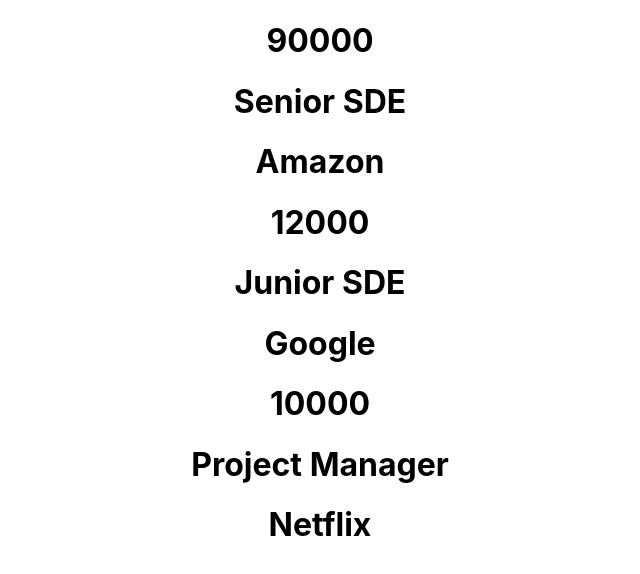
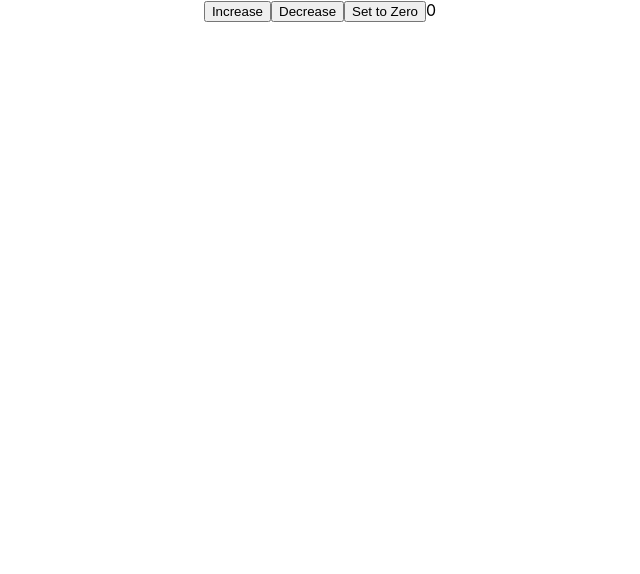
Before and after one commit to AWin23/react-basic-social-media-ap, a React (Create React App) app: page / in a window 1280 px wide. Shown: the top 574 px of the page, without its empty margins (320-960 px from the left). Built offline with nearby package versions, Linux system fonts and the light colour scheme.

Commit message:
episode 4 hehe

```diff
--- a/src/App.js
+++ b/src/App.js
@@ -1,23 +1,77 @@
 import "./App.css";
+import React, { useState } from 'react';
 
+
+//  "States" are just a variable that holds data.
+//  STATE (whoel point) is a variable that when its value changes, React will be notified and LOOK to see if the value is DIFF than before
+//  IF IT IS, it will trigger the UI to re-render .
+//  to REDISPLAY the WHOLE UI
 function App() {
+  const [count, setCount] = useState(0);  //  initial value providied in 'useState' DETERMINES the type of state variables
+  //  so now setCount has to take in AN INT.
+
+  const increment = () => {
+    setCount(count + 1);
+  };
+
+  const decrement = () => {
+    setCount(count - 1);
+  }
+
+  const setToZero = () => {
+    setCount(0);
+  }
+
+
   return (
     <div className="App">
-      <Job salary={90000} position="Senior SDE" company="Amazon" />
-      <Job salary={12000} position="Junior SDE" company="Google" />
-      <Job salary={10000} position="Project Manager" company="Netflix" />
+      <button
+        onClick={() => {
+          increment();
+        }}>
+        Increase </button>
+
+      <button onClick={() => {
+        decrement();
+      }}
+      >
+        Decrease
+      </button>
+
+      <button onClick={() => {
+        setToZero();
+      }}> Set to Zero </button>
+
+      {count}
     </div>
   );
+
+  //  THIS WAS MY INITIAL SOLUTION BUT THE ONE SHOWN IS THE OPTIMIZED SOLUTION. I initally called the setCounts in the onClick which can work but its not as clean ig?
+
+  // return (
+  //   <div className="App">
+  //     <button
+  //       onClick ={
+  //       setCount(count + 1)
+  //       }
+  //     >
+  //       Increase </button>
+
+  //     <button onClick={
+  //       setCount(count - 1)
+  //     }
+  //     >
+  //       Decrease
+  //     </button>
+
+  //     <button onClick={
+  //       setCount(0)
+  //     }> Set to Zero </button>
+
+  //     {count}
+  //   </div>
+  // );
+
 }
 
-const Job = (props) => {
-  return (
-    <div>
-      <h1> {props.salary}</h1>
-      <h1> {props.position}</h1>
-      <h1> {props.company}</h1>
-    </div>
-  );
-};
-
 export default App;
```
